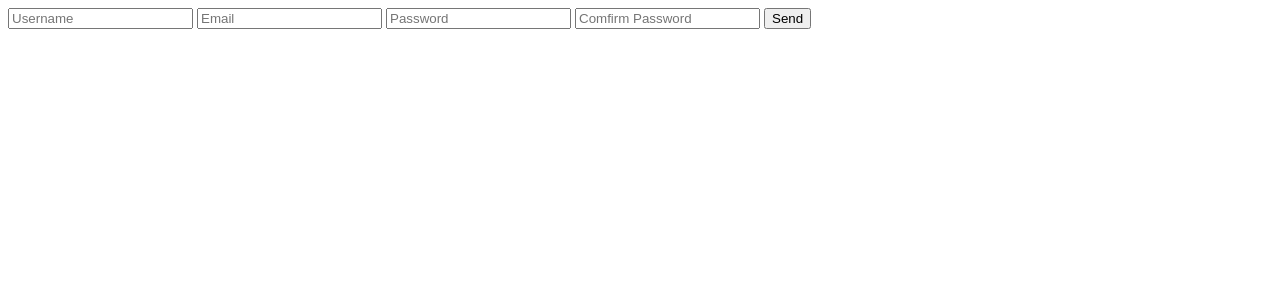
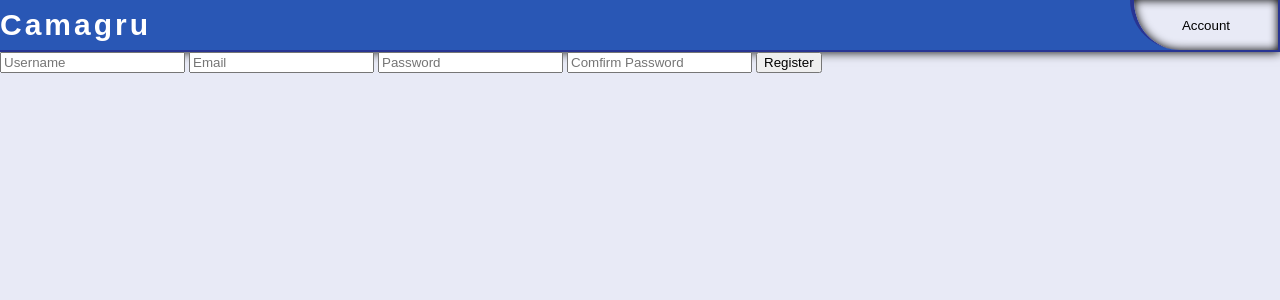
Before and after one commit to Itokoyamato/42_projects, a PHP site: page /register.php in a window 1280 px wide. Shown: the top 300 px of the page. Run offline with PHP 8.4, Linux system fonts and the light colour scheme.

Commit message:
More account work, some design

```diff
--- a/account.php
+++ b/account.php
@@ -1,6 +1,5 @@
 <?php
-	include("./database.php");
-	session_start();
+	include_once "./database.php";
 	class Account {
 		private $db;
 
@@ -21,7 +20,7 @@
 					{
 						$token = bin2hex(mcrypt_create_iv(22, MCRYPT_DEV_URANDOM));
 						setcookie("camagru_token", $token, time() + 3600);
-						$query = $this->db->prepare("INSERT INTO sessions (username, token, expire) VALUES (:username, :token, TIMESTAMPADD(SECOND, 3600, now()))");
+						$query = $this->db->prepare("INSERT INTO users_sessions (username, token, timestamp_added, timestamp_expire) VALUES (:username, :token, NOW(), TIMESTAMPADD(SECOND, 3600, now()))");
 						$query->execute(array(":username" => $username, ":token" => $token));
 						return (1);
 					}
@@ -41,27 +40,29 @@
 		{
 			if (isset($_COOKIE['camagru_token']) && $_COOKIE['camagru_token'] != "")
 			{
-				$query = $this->db->prepare("DELETE FROM sessions WHERE token=:token");
-				$query->execute(array(":token" => $_COOKIE['token']));
-				setcookie("camagru_token", "", 1);
+				$query = $this->db->prepare("DELETE FROM users_sessions WHERE token=:token");
+				$query->execute(array(":token" => $_COOKIE['camagru_token']));
 			}
 			session_destroy();
+			setcookie("camagru_token", "", 1);
 			$_SESSION['user-session'] = false;
+			return (true);
 		}
 
 		public function isLoggedIn()
 		{
 			if (isset($_COOKIE['camagru_token']) && $_COOKIE['camagru_token'] != "")
 			{
+				// return ("bruh");
 				$token = $_COOKIE['camagru_token'];
-				$query = $this->db->prepare("SELECT * FROM sessions WHERE token=:token");
+				$query = $this->db->prepare("SELECT * FROM users_sessions WHERE token=:token");
 				$query->execute(array(":token" => $token));
 				$row = $query->fetch(PDO::FETCH_ASSOC);
 				if ($query->rowCount() > 0)
 				{
-					if ($row["expire"] < date("Y-m-d H:i:s"))
+					if ($row["timestamp_expire"] < date("Y-m-d H:i:s"))
 					{
-						$query = $this->db->prepare("DELETE FROM sessions WHERE token=:token");
+						$query = $this->db->prepare("DELETE FROM users_sessions WHERE token=:token");
 						$query->execute(array(":token" => $token));
 						$this->logout();
 						return (false);
@@ -103,7 +104,13 @@
 			{
 				$query = $this->db->prepare("INSERT INTO users (username, email, password) VALUES (:username, :email, :password)");
 				$query->execute(array(":username" => $username, ":email" => $email, ":password" => hash("whirlpool", $password)));
-				return (1);
+				if ($query->rowCount() != 0)
+				{
+					$this->new_validation_token($username, $email, $password);
+					return (1);
+				}
+				else
+					return (4);
 			}
 			catch(PDOException $ex)
 			{
@@ -113,6 +120,46 @@
 			// send_mail($this->email,"Bienvenue", $message);
 		}
 
+		public function new_validation_token($username, $email, $password) {
+			try
+			{
+				$token = bin2hex(mcrypt_create_iv(22, MCRYPT_DEV_URANDOM));
+				$query = $this->db->prepare("INSERT INTO users_register_token (username, token, timestamp_added, timestamp_expire) VALUES (:username, :token, NOW(), TIMESTAMPADD(SECOND, 3600, now()))");
+				$query->execute(array(":username" => $username, "token" => $token));
+				if ($query->rowCount() != 0)
+				{
+					return (true);
+				}
+				else
+					return (false);
+			}
+			catch(PDOException $ex)
+			{
+				return ($ex->getMessage());
+			}
+		}
+
+		public function validate($token) {
+			try
+			{
+				$query = $this->db->prepare("SELECT * FROM users WHERE register_token = :token");
+				$query->execute(array(":token" => $token));
+				$row = $query->fetch(PDO::FETCH_ASSOC);
+				if ($query->rowCount() > 0)
+				{
+					$user_id = $row["id"];
+					$query = $this->db->prepare("UPDATE users SET register_token = NULL WHERE id = :user_id");
+					$query->execute(array(":user_id" => $user_id));
+				}
+				else
+					return (1);
+			}
+			catch(PDOException $ex)
+			{
+				return ($ex->getMessage());
+			}
+		}
+
 		public function toString() {
 			return "hi";
 		}
--- a/auth.php
+++ b/auth.php
@@ -1,5 +1,5 @@
 <?php
-	include('./account.php');
+	include_once "./account.php";
 	if (isset($_POST['action']))
 	{
 		$action = $_POST['action'];
--- a/montage.html
+++ b/header.php
@@ -1,3 +1,6 @@
+<?php
+	include_once "auth.php";
+?>
 <html>
 	<style>
 		html, body {
@@ -33,53 +36,72 @@
 		.account {
 			float: right;
 			height: 100%;
-			width: 15%;
 		}
-		.drp {
+		.drop {
+			display: none;
 			visibility: hidden;
 			opacity: 0;
 			transition-duration: 0.4s;
-			/*position: absolute;*/
-			/*box-shadow: 0px 8px 16px 0px;*/
 			width: 100%;
 		}
-		.account:hover .drp {
+		.account-drop {
+			float: right;
+			width: 150px;
+		}
+		.account-drop:hover .drop {
+			float: right;
+			display: block;
 			visibility: visible;
 			opacity: 1;
 		}
-		.drp-button {
+		.drop-button {
 			height: 50px;
 			width: 80%;
 			border: none;
 			background: #eee;
 			border-left: solid 4px #283593;
+			border-right: solid 4px #283593;
 			border-top: solid 1px #283593;
 			transition-duration: 0.4s;
 			float: right;
 			right: 0;
 			box-shadow: 0px 8px 16px 0px;
 		}
-		.drp-button:hover {
+		.drop-button:hover {
 			background: #C5CAE9;
 		}
-		.drp-button-main {
+		.drop-button-main {
 			height: 100%;
 			width: 100%;
 			border-top: none;
 			background: #E8EAF6;
 			border-bottom-left-radius: 100px;
 			box-shadow: inset 0 0 10px;
+			border-right: solid 2px #283593;
 		}
 	</style>
 	<header class="header">
-		<div class="logo"><a class="title" href="/">Camagru</a></div>
+		<div class="logo"><a class="title" href="./">Camagru</a></div>
 		<div class="account">
-			<button class="drp-button drp-button-main">Account</button>
-			<div class="drp">
-				<button class="drp-button" onclick="location.href='./settings.php';">Settings</button>
-				<br>
-				<button class="drp-button" onclick="location.href='./logout.php';">Log out</button>
+			<?php if ($account->isLoggedIn()): ?>
+			<div class="account-drop">
+				<button class="drop-button drop-button-main">Account</button>
+				<div class="drop">
+					<button class="drop-button" onclick="location.href='./settings.php';">Settings</button>
+					<br>
+					<button class="drop-button" onclick="location.href='./logout.php';">Log out</button>
+				</div>
 			</div>
+			<?php else: ?>
+			<div class="account-drop">
+				<button class="drop-button drop-button-main">Account</button>
+				<div class="drop">
+					<button class="drop-button" onclick="location.href='./login.php';">Sign in</button>
+					<br>
+					<button class="drop-button" onclick="location.href='./register.php';">Register</button>
+				</div>
+			</div>
+			<?php endif; ?>
 		</div>
 	</header>
 </html>
--- a/index.php
+++ b/index.php
@@ -1,13 +1,11 @@
 <?php
-	// include "auth.php";
 	// session_start();
 	// echo ($account->isLoggedIn());
 	// if (!$account->isLoggedIn())
-		// header("Location: ./login.php");
+	// 	header("Location: ./login.php");
 	// echo "You are logged in as ".$_SESSION['username'];
+	include_once "header.php";
 ?>
 <html>
 	Gallery page here
-	<br>
-	<a href="./login.php">Login</a>
 </html>
--- a/register.php
+++ b/register.php
@@ -1,25 +1,25 @@
 <?php
-	session_start();
+	include_once "header.php";
 ?>
 <html>
 	<form method="post" action="javascript:void(0);" onSubmit="return register()">
-		<input type="text" name="username" id="username" placeholder="Username" />
-		<input type="text" name="email" id="email" placeholder="Email" />
-		<input type="password" name="pwd" id="pwd" placeholder="Password" />
-		<input type="password" name="pwd2" id="pwd2" placeholder="Comfirm Password" />
-		<input type="submit" value="Send"/>
+		<input type="text" name="username" id="register_username" placeholder="Username" />
+		<input type="text" name="email" id="register_email" placeholder="Email" />
+		<input type="password" name="pwd" id="register_pwd" placeholder="Password" />
+		<input type="password" name="pwd2" id="register_pwd2" placeholder="Comfirm Password" />
+		<input type="submit" value="Register"/>
 	</form>
 	<script>
-		const username = document.getElementById("username");
-		const email = document.getElementById("email");
-		const password = document.getElementById("pwd");
-		const password2 = document.getElementById("pwd2");
+		const register_username = document.getElementById("register_username");
+		const register_email = document.getElementById("register_email");
+		const register_password = document.getElementById("register_pwd");
+		const register_password2 = document.getElementById("register_pwd2");
 
 		function register()
 		{
-			const body = 	"action=register&username=" + encodeURIComponent(username.value) +
-							"&email=" + encodeURIComponent(email.value) +
-							"&password=" + encodeURIComponent(password.value);
+			const body = 	"action=register&username=" + encodeURIComponent(register_username.value) +
+							"&email=" + encodeURIComponent(register_email.value) +
+							"&password=" + encodeURIComponent(register_password.value);
 			fetch("./auth.php", {
 				method: "post",
 				credentials: "include",
```
Also changed, not shown: camagru.sql (added, +87 -0 lines), login.php (+8 -4 lines), logout.php (added, +14 -0 lines), validate.php (added, +7 -0 lines).
